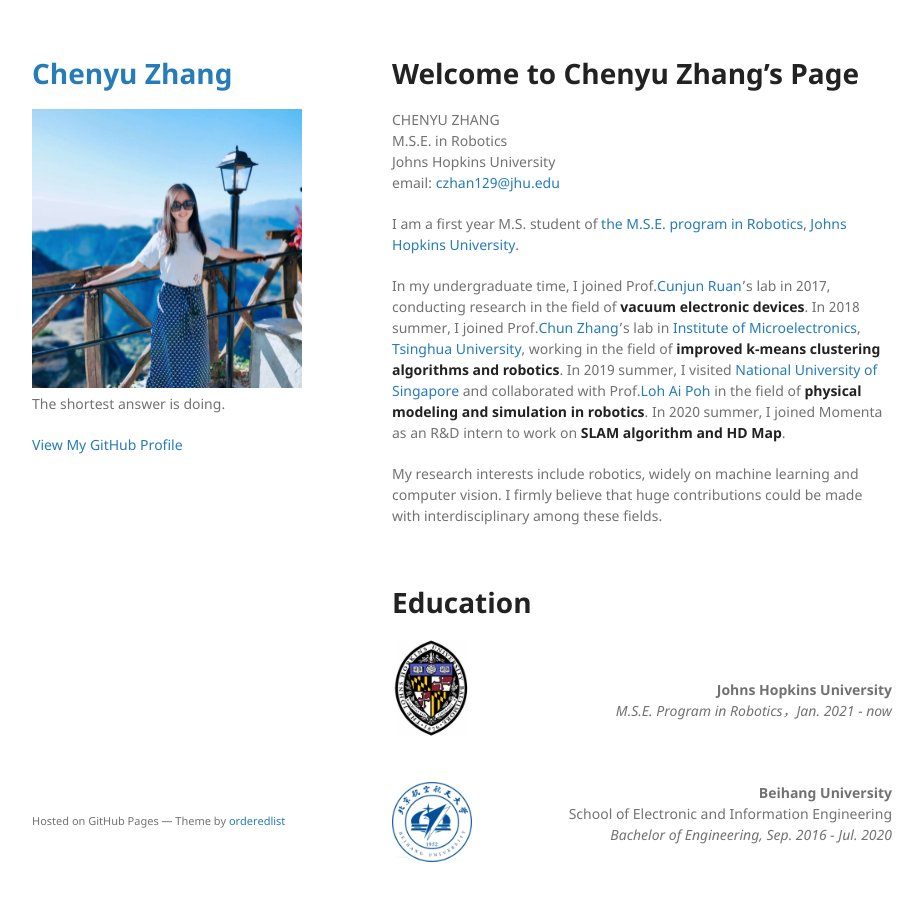
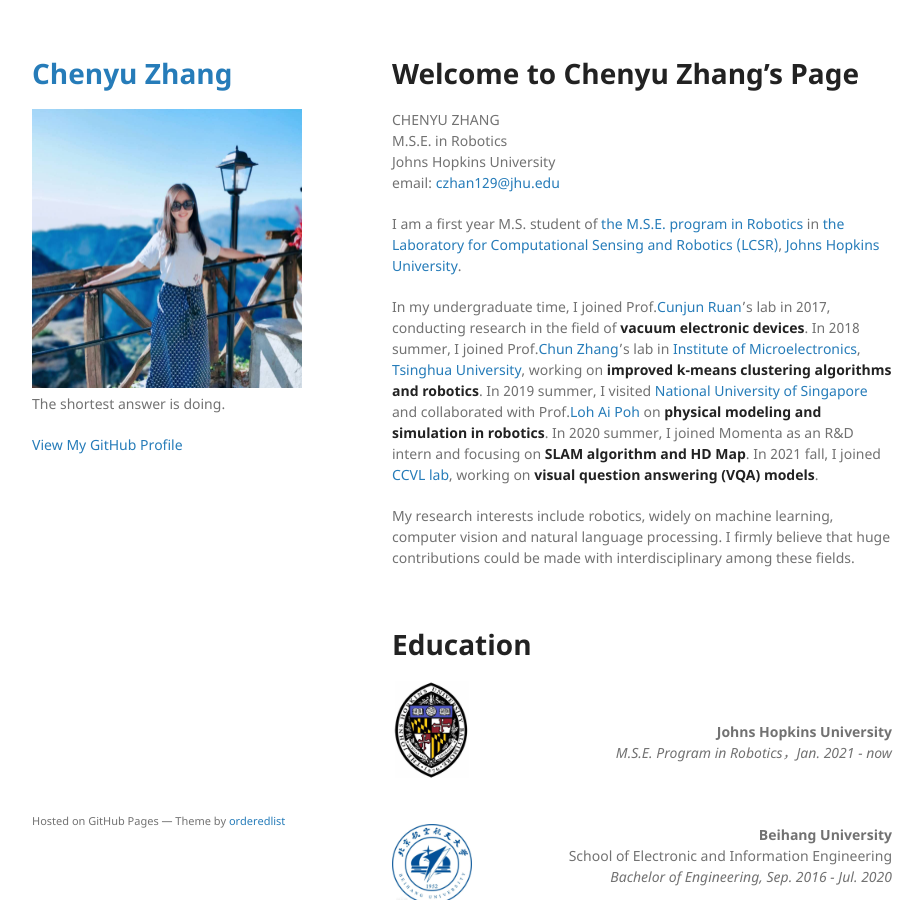
Before and after one commit to AngelicaZ/angelicaz.github.io, a Jekyll site: the page built from index.md, in a window 1280 px wide and 900 px high. Shown: the whole window, without its empty margins (178-1102 px from the left). Built offline with Jekyll 4.4.1, drawn with Linux system fonts in a browser that asks for light colours; our own code applies the rules of GitHub Pages for plain Markdown files; some of the changed text lies outside the part shown.

Commit message:
update 20211111

```diff
--- a/index.md
+++ b/index.md
@@ -5,15 +5,15 @@ M.S.E. in Robotics <br>
 Johns Hopkins University <br>
 email: <czhan129@jhu.edu>
 
-I am a first year M.S. student of [the M.S.E. program in Robotics](https://lcsr.jhu.edu/MSE/), [Johns Hopkins University](https://lcsr.jhu.edu/MSE/).
+I am a first year M.S. student of [the M.S.E. program in Robotics](https://lcsr.jhu.edu/MSE/) in [the Laboratory for Computational Sensing and Robotics (LCSR)](https://lcsr.jhu.edu/), [Johns Hopkins University](https://www.jhu.edu//).
 
 
 
-In my undergraduate time, I joined Prof.[Cunjun Ruan](http://www.ee.buaa.edu.cn/info/1129/17618.htm)'s lab in 2017, conducting research in the field of **vacuum electronic devices**. In 2018 summer, I joined Prof.[Chun Zhang](https://www.tsinghua.edu.cn/publish/ime/5910/2015/20150315131055824979933/20150315131055824979933_.html)'s lab in [Institute of Microelectronics](https://www.tsinghua.edu.cn/publish/imeen/5943/index.html), [Tsinghua University](https://www.tsinghua.edu.cn/publish/thu2018en/index.html), working in the field of **improved k-means clustering algorithms and robotics**. In 2019 summer, I visited [National University of Singapore](http://www.nus.edu.sg/) and collaborated with Prof.[Loh Ai Poh](https://www.eng.nus.edu.sg/idp/staff/lohaipoh/) in the field of **physical modeling and simulation in robotics**. In 2020 summer, I joined Momenta as an R&D intern to work on **SLAM algorithm and HD Map**.
+In my undergraduate time, I joined Prof.[Cunjun Ruan](http://www.ee.buaa.edu.cn/info/1129/17618.htm)'s lab in 2017, conducting research in the field of **vacuum electronic devices**. In 2018 summer, I joined Prof.[Chun Zhang](https://www.tsinghua.edu.cn/publish/ime/5910/2015/20150315131055824979933/20150315131055824979933_.html)'s lab in [Institute of Microelectronics](https://www.tsinghua.edu.cn/publish/imeen/5943/index.html), [Tsinghua University](https://www.tsinghua.edu.cn/publish/thu2018en/index.html), working on **improved k-means clustering algorithms and robotics**. In 2019 summer, I visited [National University of Singapore](http://www.nus.edu.sg/) and collaborated with Prof.[Loh Ai Poh](https://www.eng.nus.edu.sg/idp/staff/lohaipoh/) on **physical modeling and simulation in robotics**. In 2020 summer, I joined Momenta as an R&D intern and focusing on **SLAM algorithm and HD Map**. In 2021 fall, I joined [CCVL lab](https://ccvl.jhu.edu/), working on **visual question answering (VQA) models**.
 
 
 
-My research interests include robotics, widely on machine learning and computer vision. I firmly believe that huge contributions could be made with interdisciplinary among these fields.
+My research interests include robotics, widely on machine learning, computer vision and natural language processing. I firmly believe that huge contributions could be made with interdisciplinary among these fields.
 
 <br>
 
@@ -72,13 +72,14 @@ My research interests include robotics, widely on machine learning and computer
 <br>
 # Honors
 
+* *2021* &nbsp;  the LCSR Distinguished Scholarship
 * *2020* &nbsp;  University **Outstanding Undergraduate Student**
 * *2019* &nbsp;  Yuanhang Undergraduate Summer Overseas Research Scholarship
-* *2019* &nbsp; Third Prize of Innovation and Entrepreneurship Scholarship by Ministry of Industrialization and Information Technology
-* *2018*  &nbsp; **PI** of National Undergraduate Training & Research Program for Innovation and Entrepreneurship, evaluated **Excellent Project**
+* *2019* &nbsp;  Third Prize of Innovation and Entrepreneurship Scholarship by Ministry of Industrialization and Information Technology
+* *2018* &nbsp;  **PI** of National Undergraduate Training & Research Program for Innovation and Entrepreneurship, evaluated **Excellent Project**
 * *2018* &nbsp;  **Outstanding Award** of University Academic Scholarship (top 3%)
-* *2018*  &nbsp; **First Prize** of CUPT (China Undergraduate Physics Tournament) in North China Division, as the **Captain** of the Team Ⅱ
+* *2018* &nbsp;  **First Prize** of CUPT (China Undergraduate Physics Tournament) in North China Division, as the **Captain** of the Team Ⅱ
 * *2017* &nbsp;  **First Prize** of the Physics Competition at university
-* *2017*  &nbsp; **Outstanding** Scholarship (top 5%)
+* *2017* &nbsp;  **Outstanding** Scholarship (top 5%)
 * *2017* &nbsp;  **First Prize** of University Outstanding Study Scholarship (top 5%)
 * *2017* &nbsp;  Competitive-world Scholarship (top 1%)
```
Also changed, not shown: 1 other file.
